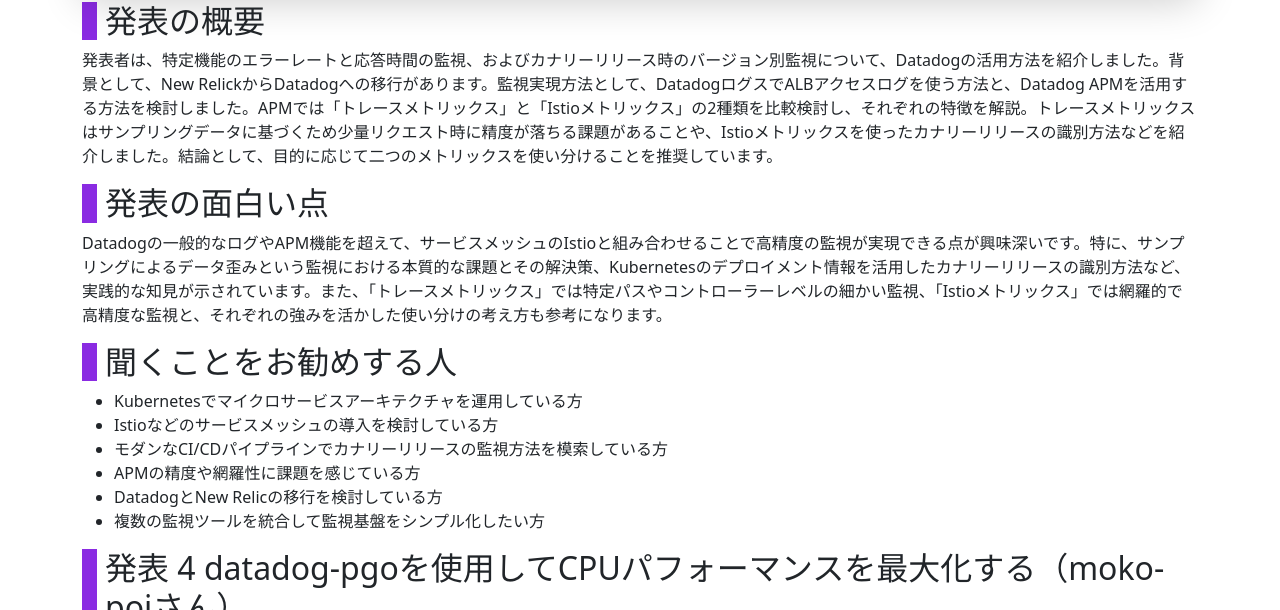
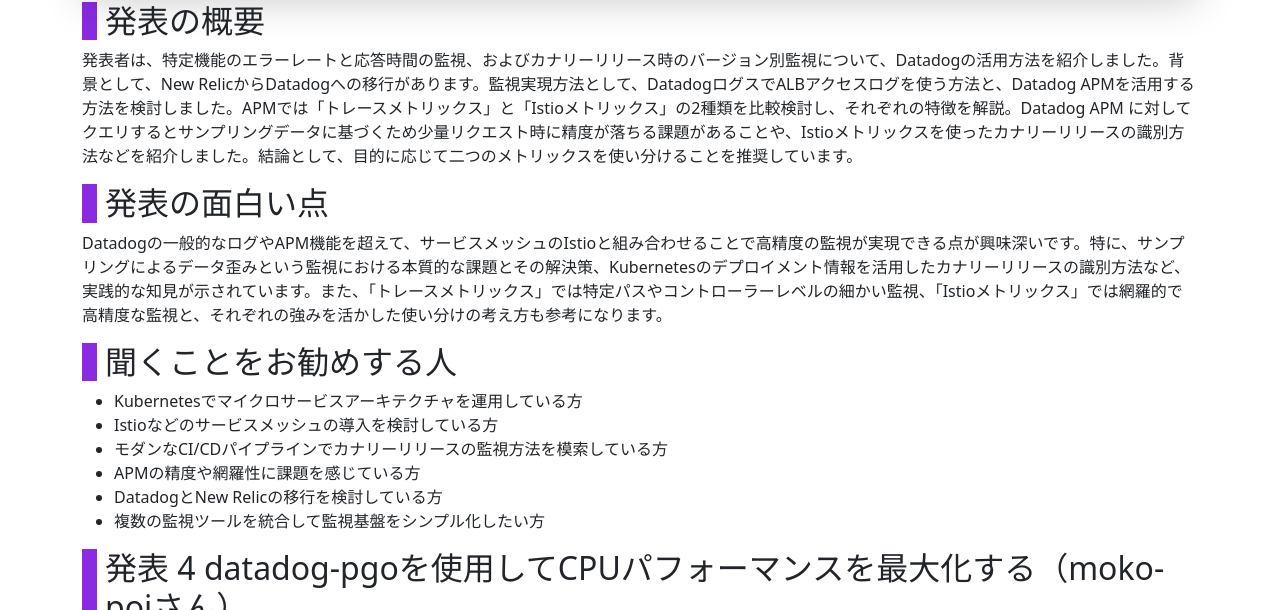
Before and after one commit to jdd-ug/jdd-ug.github.io, a Jekyll site: the page built from _posts/2025-02-26-jddug7.md, in a window 1280 px wide and 900 px high, scrolled down 5370 px, cut to the strip 211-821 px from the top of the window. Built offline with Jekyll 4.4.1, drawn with Linux system fonts in a browser that asks for light colours; comment, search, counter and statistics services are not loaded.

Commit message:
Update 2025-02-26-jddug7.md

```diff
--- a/_posts/2025-02-26-jddug7.md
+++ b/_posts/2025-02-26-jddug7.md
@@ -88,7 +88,7 @@
 <iframe class="speakerdeck-iframe" frameborder="0" src="https://speakerdeck.com/fohte/trace-metrics-to-istio-metrics-desabisujian-quan-xing-wojian-shi-suru" title="Trace Metrics と Istio Metrics でサービス健全性を監視する" allowfullscreen="true" style="border: 0px; background: padding-box padding-box rgba(0, 0, 0, 0.1); margin: 0px; padding: 0px; border-radius: 6px; box-shadow: rgba(0, 0, 0, 0.2) 0px 5px 40px; width: 100%; height: auto; aspect-ratio: 560 / 315;" data-ratio="1.7777777777777777"></iframe>
 
 ## 発表の概要
-発表者は、特定機能のエラーレートと応答時間の監視、およびカナリーリリース時のバージョン別監視について、Datadogの活用方法を紹介しました。背景として、New RelickからDatadogへの移行があります。監視実現方法として、DatadogログスでALBアクセスログを使う方法と、Datadog APMを活用する方法を検討しました。APMでは「トレースメトリックス」と「Istioメトリックス」の2種類を比較検討し、それぞれの特徴を解説。トレースメトリックスはサンプリングデータに基づくため少量リクエスト時に精度が落ちる課題があることや、Istioメトリックスを使ったカナリーリリースの識別方法などを紹介しました。結論として、目的に応じて二つのメトリックスを使い分けることを推奨しています。
+発表者は、特定機能のエラーレートと応答時間の監視、およびカナリーリリース時のバージョン別監視について、Datadogの活用方法を紹介しました。背景として、New RelicからDatadogへの移行があります。監視実現方法として、DatadogログスでALBアクセスログを使う方法と、Datadog APMを活用する方法を検討しました。APMでは「トレースメトリックス」と「Istioメトリックス」の2種類を比較検討し、それぞれの特徴を解説。Datadog APM に対してクエリするとサンプリングデータに基づくため少量リクエスト時に精度が落ちる課題があることや、Istioメトリックスを使ったカナリーリリースの識別方法などを紹介しました。結論として、目的に応じて二つのメトリックスを使い分けることを推奨しています。
 
 ## 発表の面白い点
 Datadogの一般的なログやAPM機能を超えて、サービスメッシュのIstioと組み合わせることで高精度の監視が実現できる点が興味深いです。特に、サンプリングによるデータ歪みという監視における本質的な課題とその解決策、Kubernetesのデプロイメント情報を活用したカナリーリリースの識別方法など、実践的な知見が示されています。また、「トレースメトリックス」では特定パスやコントローラーレベルの細かい監視、「Istioメトリックス」では網羅的で高精度な監視と、それぞれの強みを活かした使い分けの考え方も参考になります。
```
